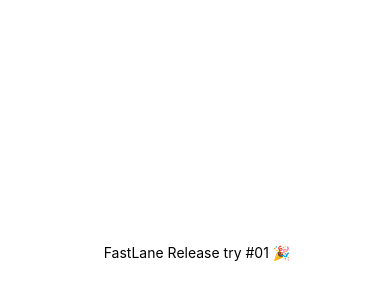
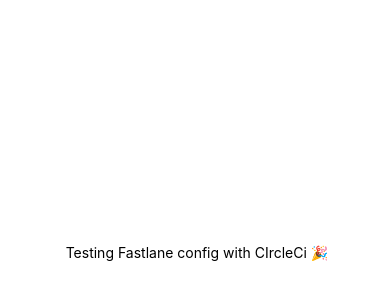
Before and after one commit to Afroz-Shaikh/CI-CD-ReactNative, a React Native app: screen / in a window 390 px wide. Shown: the part 170-470 px from the top of the page. Built offline with nearby package versions, Linux system fonts and the light colour scheme.

Commit message:
Modify: Changed mainview

```diff
--- a/App.tsx
+++ b/App.tsx
@@ -9,7 +9,7 @@
         justifyContent: 'center',
         alignItems: 'center',
       }}>
-      <Text> FastLane Release try #01 🎉</Text>
+      <Text> Testing Fastlane config with CIrcleCi 🎉</Text>
     </View>
   );
 };
```
